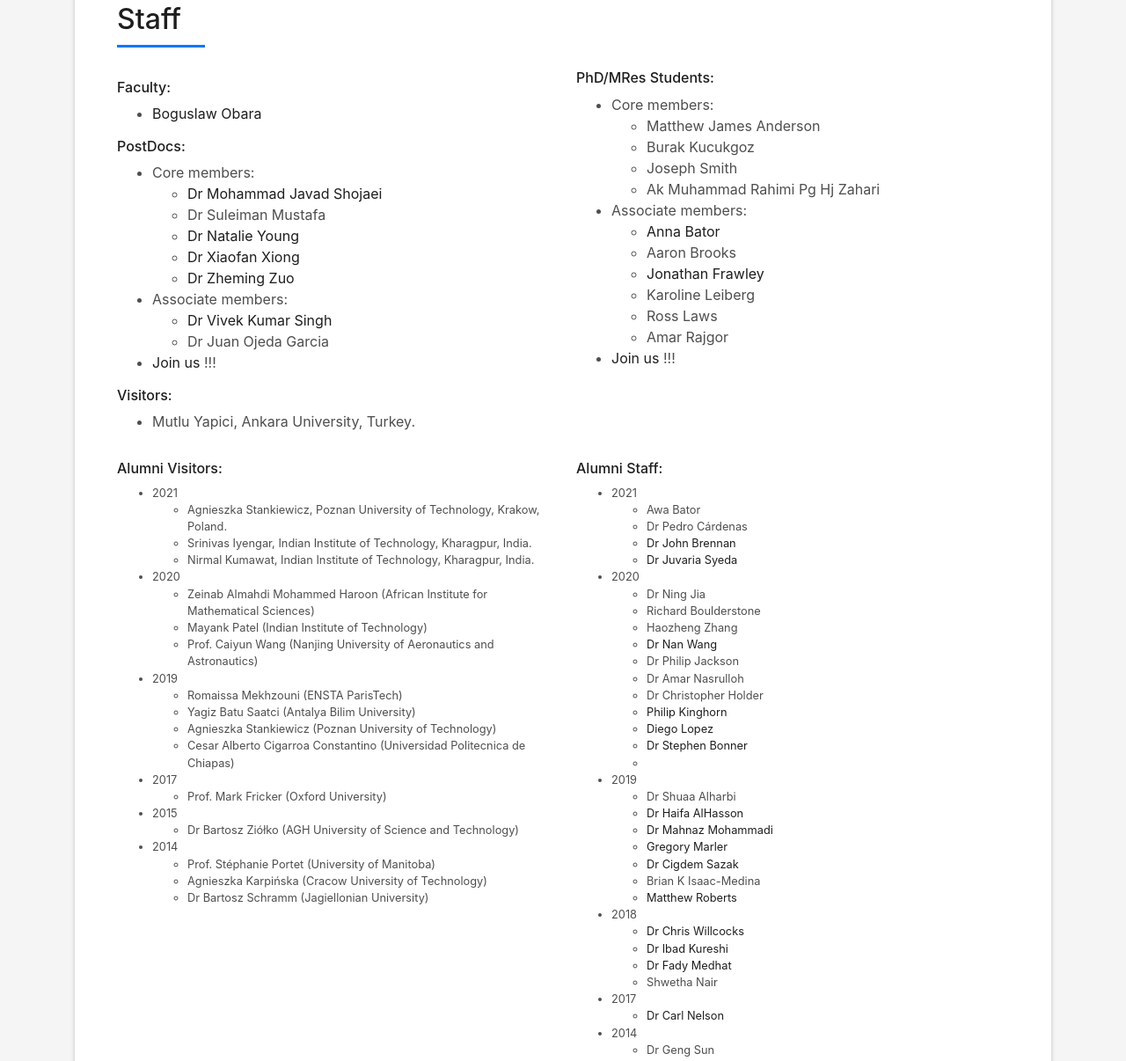
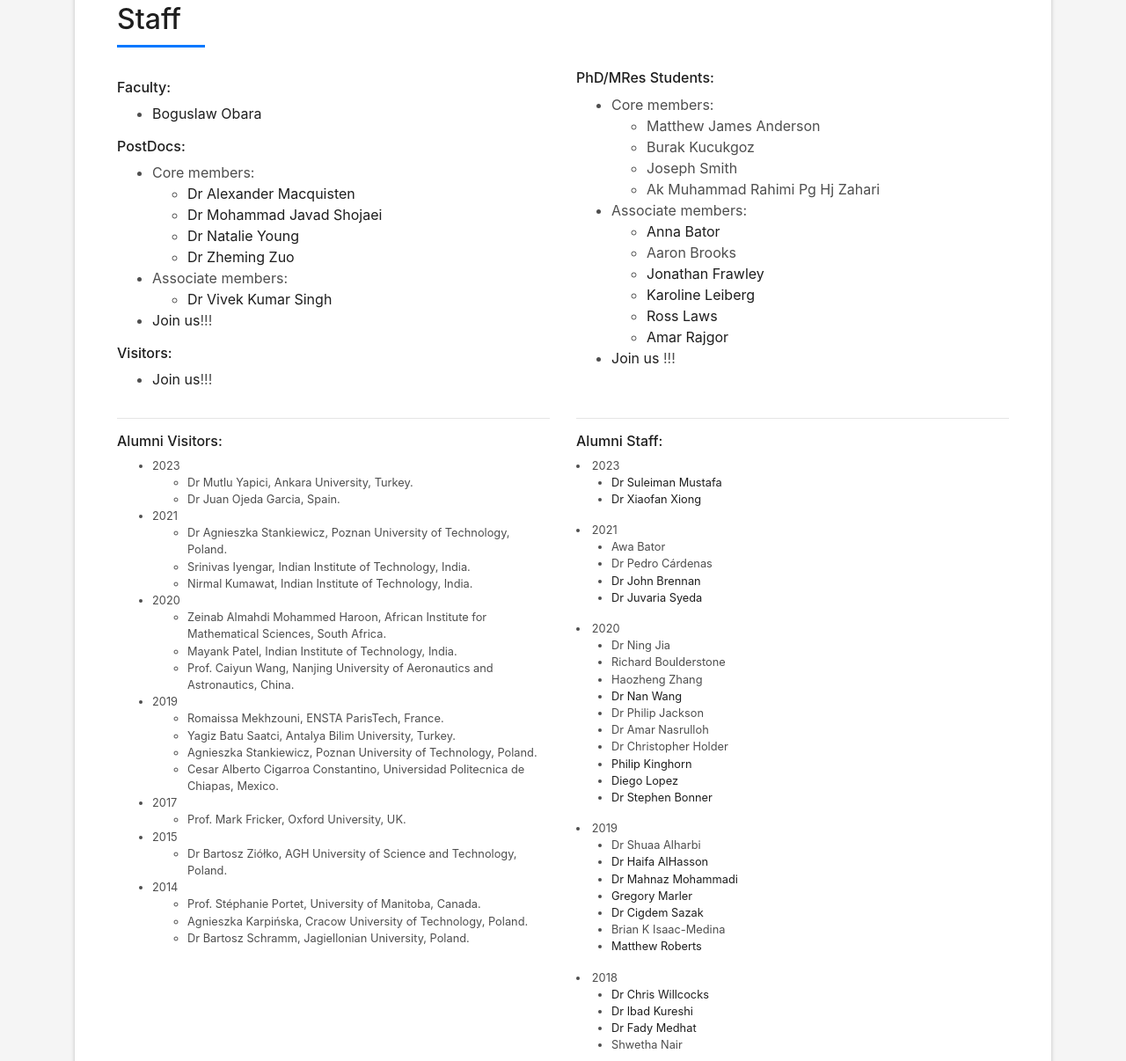
Before and after one commit to BoguslawObara/BoguslawObara.github.io, a plain HTML site: page index.html in a window 1280 px wide. Shown: the part 2049-3255 px from the top of the page at 88% size. Drawn offline with Linux system fonts and the light colour scheme; files whose address does not match are found by name.

Commit message:
latest updates: old and new staff, new papers, etc.

```diff
--- a/index.html
+++ b/index.html
@@ -251,26 +251,23 @@
                       <ul>
                         <li>Core members:
                           <ul>
+                            <li><a href="https://www.linkedin.com/in/alexander-macquisten-5389aa75/">Dr Alexander Macquisten</a></li>
                             <li><a href="https://www.linkedin.com/in/mohammad-javad-shojaei-217647192/">Dr Mohammad Javad Shojaei</a></li>
-                            <li>Dr Suleiman Mustafa</li>
                             <li><a href="https://www.linkedin.com/in/natalie-young-54136497/">Dr Natalie Young</a></li>
-                            <li><a href="https://www.linkedin.com/in/xiaofan-xiong-70a07a12b/">Dr Xiaofan Xiong</a></li>
                             <li><a href="https://www.linkedin.com/in/zheming-zuo-6bbbb7204/">Dr Zheming Zuo</a></li>
                           </ul>
                         </li>
                         <li>Associate members:
                           <ul>
                             <li><a href="https://www.linkedin.com/in/vivek-kumar-singh-001227ab/">Dr Vivek Kumar Singh</a></li>
-                            <li>Dr Juan Ojeda Garcia</li>
                           </ul>
                         </li>
-                        <li><a title="Join Us" href="research-fellowships.html">Join us </a>!!!</li>
+                        <li><a title="Join Us" href="research-fellowships.html">Join us</a>!!!</li>
                       </ul>
 
                       <h6>Visitors:</h6>
                       <ul>
-
-                        <li>Mutlu Yapici, Ankara University, Turkey.</li>
+                        <li><a title="Join Us" href="research-fellowships.html">Join us</a>!!!</li>
                       </ul>
                     </p>
                   </div>
@@ -295,9 +292,9 @@
                             <li><a href="https://uk.linkedin.com/in/abator">Anna Bator</a></li>
                             <li>Aaron Brooks</li>
                             <li><a href="https://www.dur.ac.uk/research/directory/staff/?mode=staff&amp;id=17824">Jonathan Frawley</a></li>
-                            <li><a href="https://www.ncl.ac.uk/bigdata/people/people/leibergkaroline.html"></a>Karoline Leiberg</a></li>
-                            <li><a href="https://www.ncl.ac.uk/emrs/staff/profile/rosslawsnclacuk.html#background"></a>Ross Laws</a></li>
-                            <li>Amar Rajgor</li>
+                            <li><a href="https://www.ncl.ac.uk/bigdata/people/people/leibergkaroline.html">Karoline Leiberg</a></li>
+                            <li><a href="https://www.ncl.ac.uk/emrs/staff/profile/rosslawsnclacuk.html#background">Ross Laws</a></li>
+                            <li><a href="https://www.linkedin.com/in/amar-rajgor-67b3751ab/">Amar Rajgor</a></li>
                           </ul>
                         </li>
                         <li><a title="Join Us" href="research-fellowships.html">Join us </a>!!!</li>
@@ -306,47 +303,54 @@
                   </div>
                 </div>
                 <div class="col-md-6 small">
+                  <hr/>
                   <div class="about-me pt-4 pt-md-0">
                     <p class="lead">
                       <h6>Alumni Visitors:</h6>
                       <ul>
+                        <li>2023
+                          <ul>
+                            <li>Dr Mutlu Yapici, Ankara University, Turkey.</li>
+                            <li>Dr Juan Ojeda Garcia, Spain.</li>
+                          </ul>
+                        </li>
                         <li>2021
                           <ul>
-                            <li>Agnieszka Stankiewicz, Poznan University of Technology, Krakow, Poland.</li>
-                            <li>Srinivas Iyengar, Indian Institute of Technology, Kharagpur, India.</li>
-                            <li>Nirmal Kumawat, Indian Institute of Technology, Kharagpur, India.</li>
+                            <li>Dr Agnieszka Stankiewicz, Poznan University of Technology, Poland.</li>
+                            <li>Srinivas Iyengar, Indian Institute of Technology, India.</li>
+                            <li>Nirmal Kumawat, Indian Institute of Technology, India.</li>
                           </ul>
                         </li>
                         <li>2020
                           <ul>
-                            <li>Zeinab Almahdi Mohammed Haroon (African Institute for Mathematical Sciences)</li>
-                            <li>Mayank Patel (Indian Institute of Technology)</li>
-                            <li>Prof. Caiyun Wang (Nanjing University of Aeronautics and Astronautics)</li>
+                            <li>Zeinab Almahdi Mohammed Haroon, African Institute for Mathematical Sciences, South Africa.</li>
+                            <li>Mayank Patel, Indian Institute of Technology, India.</li>
+                            <li>Prof. Caiyun Wang, Nanjing University of Aeronautics and Astronautics, China.</li>
                           </ul>
                         </li>
                         <li>2019
                           <ul>
-                            <li>Romaissa Mekhzouni (ENSTA ParisTech)</li>
-                            <li>Yagiz Batu Saatci (Antalya Bilim University)</li>
-                            <li>Agnieszka Stankiewicz (Poznan University of Technology)</li>
-                            <li>Cesar Alberto Cigarroa Constantino (Universidad Politecnica de Chiapas)</li>
+                            <li>Romaissa Mekhzouni, ENSTA ParisTech, France.</li>
+                            <li>Yagiz Batu Saatci, Antalya Bilim University, Turkey.</li>
+                            <li>Agnieszka Stankiewicz, Poznan University of Technology, Poland.</li>
+                            <li>Cesar Alberto Cigarroa Constantino, Universidad Politecnica de Chiapas, Mexico.</li>
                           </ul>
                         </li>
                         <li> 2017
                           <ul>
-                            <li>Prof. Mark Fricker (Oxford University)</li>
+                            <li>Prof. Mark Fricker, Oxford University, UK.</li>
                           </ul>
                         </li>
                         <li> 2015
                           <ul>
-                            <li>Dr Bartosz Ziółko (AGH University of Science and Technology)</li>
+                            <li>Dr Bartosz Ziółko, AGH University of Science and Technology, Poland.</li>
                           </ul>
                         </li>
                         <li> 2014
                           <ul>
-                            <li>Prof. Stéphanie Portet (University of Manitoba)</li>
-                            <li>Agnieszka Karpińska (Cracow University of Technology)</li>
-                            <li>Dr Bartosz Schramm (Jagiellonian University)</li>
+                            <li>Prof. Stéphanie Portet, University of Manitoba, Canada.</li>
+                            <li>Agnieszka Karpińska, Cracow University of Technology, Poland.</li>
+                            <li>Dr Bartosz Schramm, Jagiellonian University, Poland.</li>
                           </ul>
                         </li>
                       </ul>
@@ -354,10 +358,16 @@
                   </div>
                 </div>
                 <div class="col-md-6 small">
+                  <hr/>
                   <div class="about-me pt-4 pt-md-0">
                     <p class="lead">
                       <h6>Alumni Staff:</h6>
-                      <ul>
+                        <li>2023
+                          <ul>
+                            <li><a href="https://www.linkedin.com/in/suleiman-mustafa-08868b2a/">Dr Suleiman Mustafa</a></li>
+                            <li><a href="https://www.linkedin.com/in/xiaofan-xiong-70a07a12b/">Dr Xiaofan Xiong</a></li>
+                          </ul>
+                        </li>
                         <li>2021
                           <ul>
                             <li>Awa Bator</li>
@@ -378,7 +388,6 @@
                             <li><a href="http://uk.linkedin.com/philip-kinghorn" data-wplink-url-error="true">Philip Kinghorn</a></li>
                             <li><a href="https://www.linkedin.com/in/diego-l%C3%B3pez-l%C3%B3pez-7b28abb5/?originalSubdomain=uk">Diego Lopez</a></li>
                             <li><a href="https://www.linkedin.com/in/stephen-bonner-678a6b73/">Dr Stephen Bonner</a></li>
-                            <li></li>
                           </ul>
                         </li>
                         <li> 2019
```
Also changed, not shown: research-collaboration.html (+0 -3 lines), research-fellowships.html (+0 -3 lines), research-funding.html (+0 -3 lines), research-hardware.html (+0 -3 lines), research-publications.html (+0 -3 lines), research-software.html (+0 -3 lines), 1 other file.
